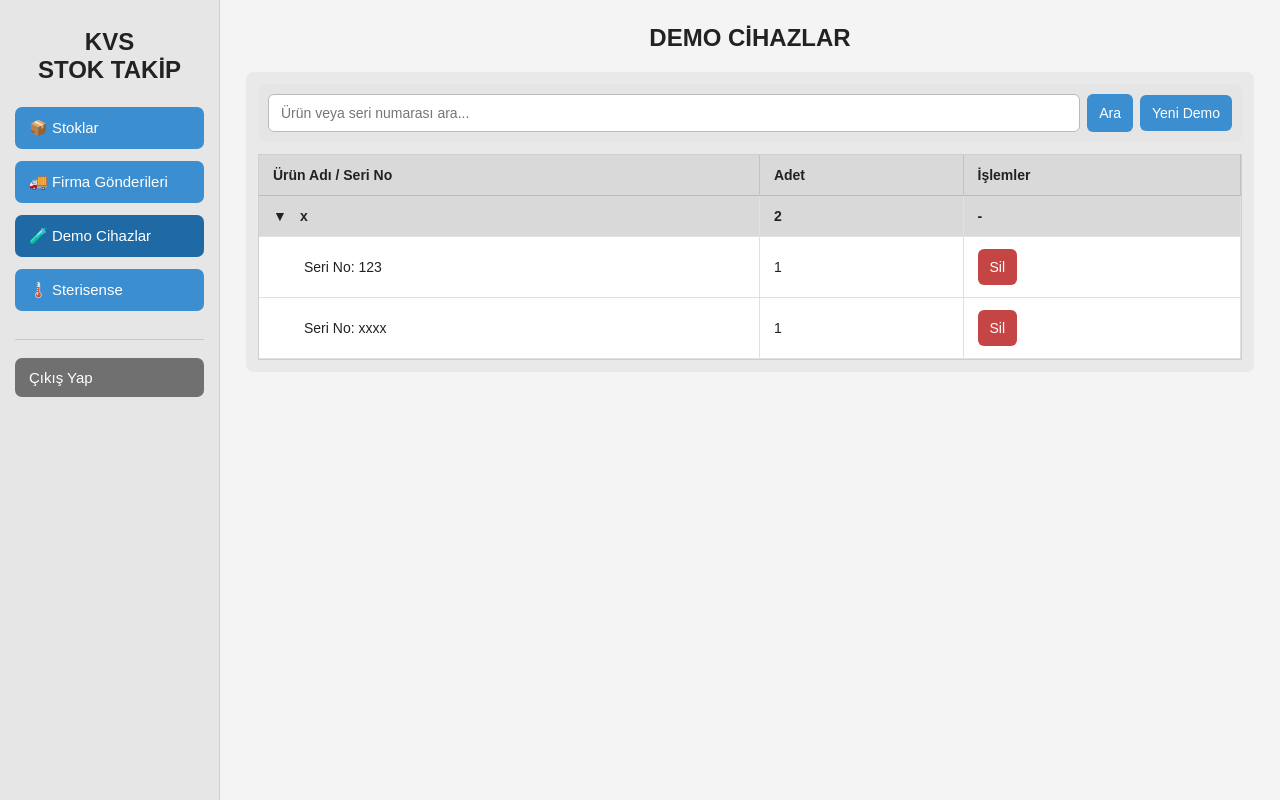
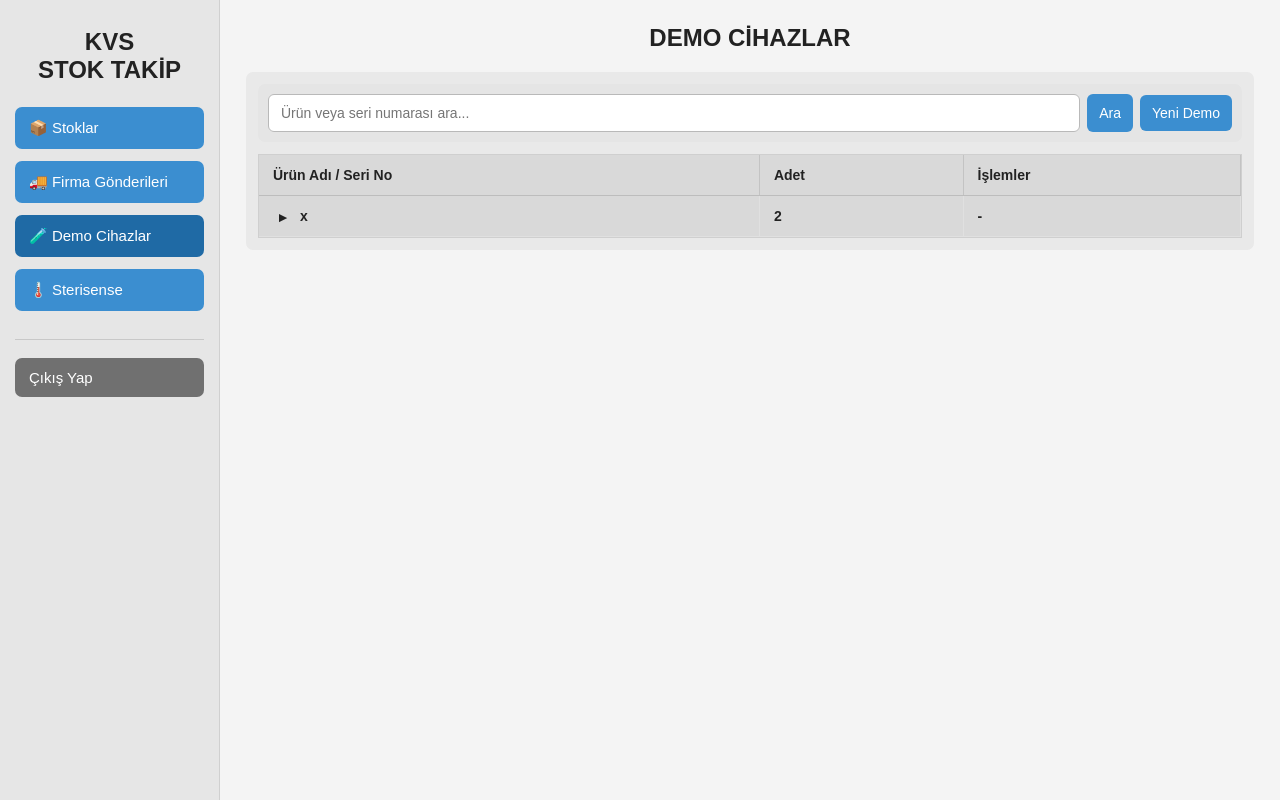
Before and after one commit to aslisakak/kvs-stok-web, a Django app: page /demo-cihazlar/ in a window 1280 px wide. Run offline with Django 5.2, Linux system fonts and the light colour scheme; a user stored in the database is signed in; data comes from the database, SQL or seed files in the repository; both versions use the stored data as it was after the commit.

Commit message:
Son duzenlemeler

```diff
--- a/stok/templates/stok/demo_cihazlar.html
+++ b/stok/templates/stok/demo_cihazlar.html
@@ -83,7 +83,7 @@
                 {% for grup in demo_gruplari %}
 
                     <tr
-                        class="demo-grup-satiri"
+                        class="demo-grup-satiri kapali"
                         data-grup="demo-{{ forloop.counter }}"
                     >
                         <td>
@@ -104,6 +104,7 @@
                         <tr
                             class="
                                 demo-cihaz-satiri
+                                gizli
                                 demo-{{ forloop.parentloop.counter }}
                             "
                         >
--- a/stok/views.py
+++ b/stok/views.py
@@ -571,7 +571,7 @@ def firma_gonderi_ekle(request):
         urun_adi = form.cleaned_data.get("urun_adi", "").strip()
         seri_no = form.cleaned_data.get("seri_no", "").strip()
 
-        # Stoktan seçim yapılmadıysa manuel girilen bilgilerle ürünü bul.
+        # Stoktan seçim yapılmadıysa manuel girilen bilgilerle ürünü ara.
         if not stok_urunu and urun_adi and seri_no:
             stok_urunu = Urun.objects.filter(
                 urun_adi__iexact=urun_adi,
@@ -579,20 +579,14 @@ def firma_gonderi_ekle(request):
                 adet__gt=0,
             ).first()
 
-        if not stok_urunu:
-            form.add_error(
-                "seri_no",
-                "Bu ürün ve seri numarası stokta bulunamadı.",
-            )
-        else:
-            with transaction.atomic():
-                gonderi = form.save(commit=False)
+        with transaction.atomic():
+            gonderi = form.save(commit=False)
 
+            # Ürün stokta bulunduysa stokla ilişkilendir ve 1 adet düş.
+            if stok_urunu:
                 gonderi.stok_urunu = stok_urunu
                 gonderi.urun_adi = stok_urunu.urun_adi
                 gonderi.seri_no = stok_urunu.seri_no
-                gonderi.aktif = True
-                gonderi.save()
 
                 stok_urunu.adet -= 1
                 stok_urunu.save(update_fields=["adet"])
@@ -607,12 +601,27 @@ def firma_gonderi_ekle(request):
                     ).strip(),
                 )
 
+            # Stokta bulunmadıysa manuel bilgilerle normal kayıt oluştur.
+            else:
+                gonderi.stok_urunu = None
+                gonderi.urun_adi = urun_adi
+                gonderi.seri_no = seri_no
+
+            gonderi.aktif = True
+            gonderi.save()
+
+        if stok_urunu:
             messages.success(
                 request,
                 "Firma gönderisi kaydedildi ve ürün stoktan düşüldü.",
             )
+        else:
+            messages.success(
+                request,
+                "Firma gönderisi manuel olarak kaydedildi. Stoktan düşüm yapılmadı.",
+            )
 
-            return redirect("stok:firma_gonderileri")
+        return redirect("stok:firma_gonderileri")
 
     return render(
         request,
```
Also changed, not shown: db.sqlite3.
